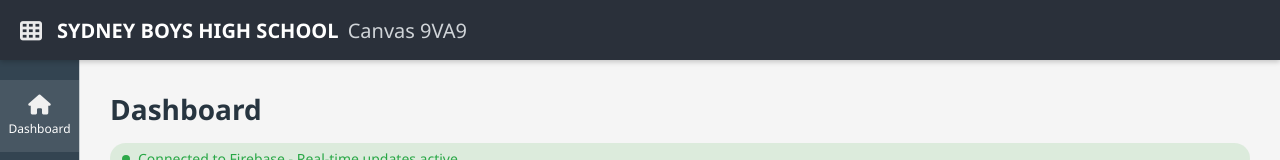
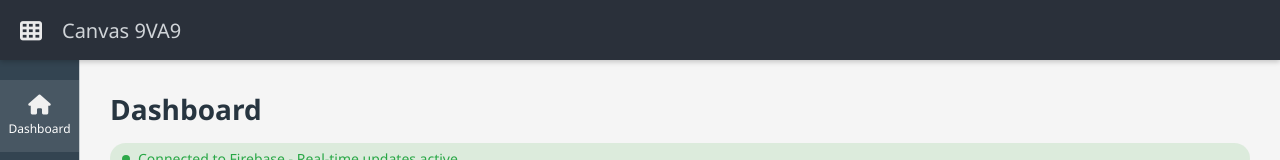
Before and after one commit to RestlessMonkeyKing/9VA9, a plain HTML site: page index.html in a window 1280 px wide. Shown: the top 160 px of the page. Drawn offline with Linux system fonts and the light colour scheme; no server answers.

Commit message:
removed any copy right complications

```diff
--- a/index.html
+++ b/index.html
@@ -506,7 +506,7 @@
                 <i class="fas fa-th"></i>
             </div>
             <div>
-                <span class="school-name">SYDNEY BOYS HIGH SCHOOL</span>
+                <span class="school-name"></span>
                 <span class="canvas-name">Canvas 9VA9</span>
             </div>
         </div>
```
